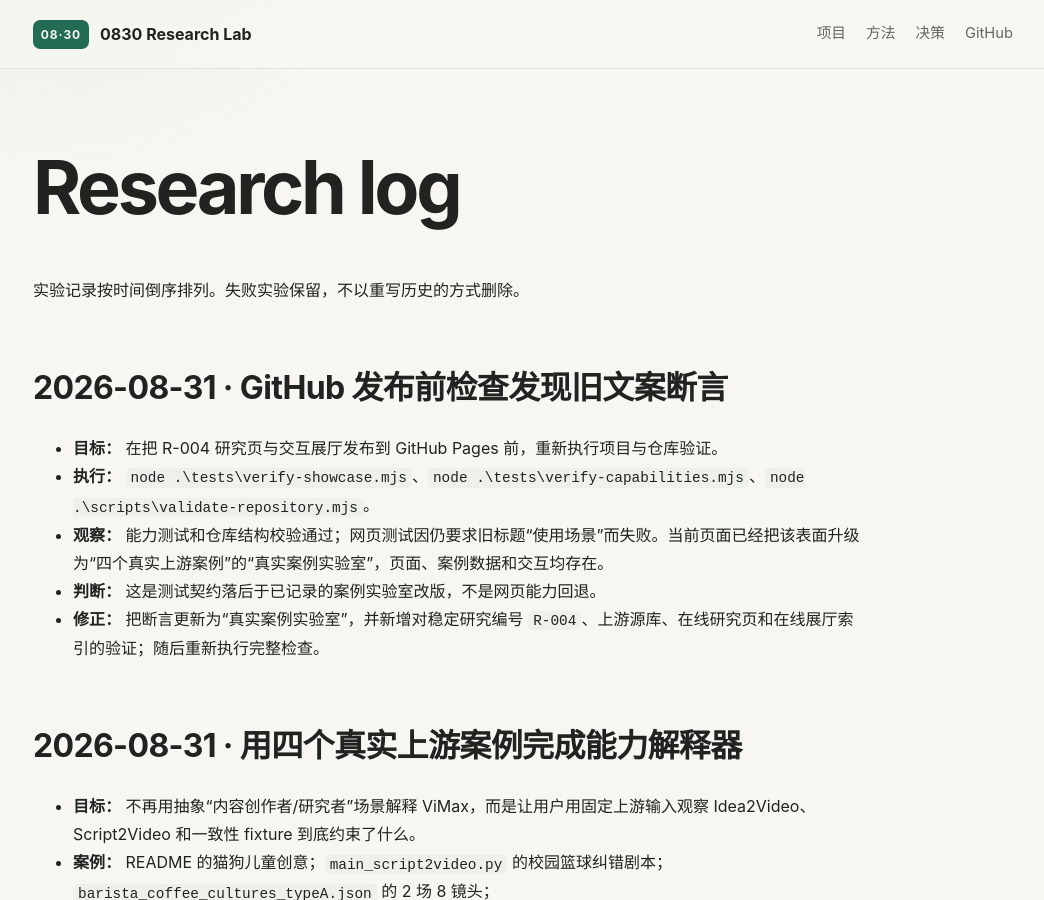
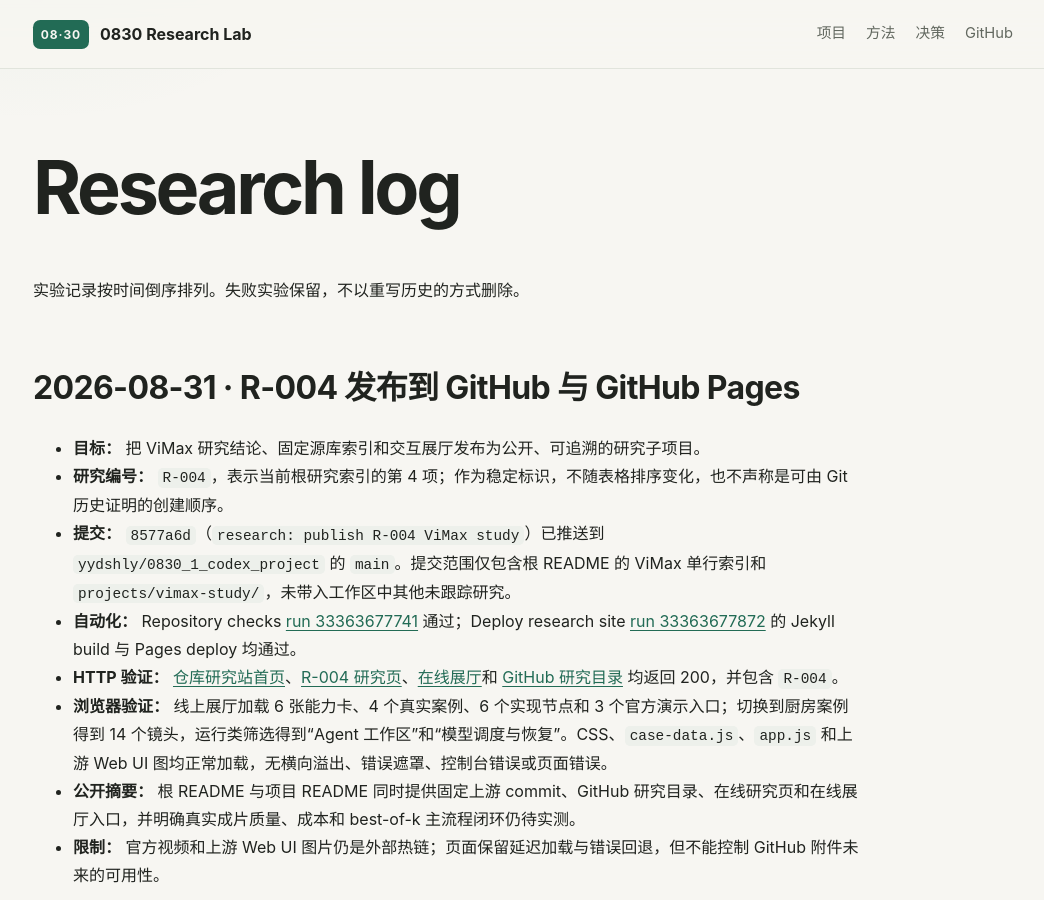
Before and after one commit to yydshly/0830_1_codex_project, a Jekyll site: the page built from projects/vimax-study/research-log.md, in a window 1280 px wide and 900 px high. Shown: the whole window, without its empty margins (117-1161 px from the left). Built offline with Jekyll 4.4.1, drawn with Linux system fonts in a browser that asks for light colours; our own code applies the rules of GitHub Pages for plain Markdown files.

Commit message:
docs: record R-004 publication evidence

```diff
--- a/projects/vimax-study/research-log.md
+++ b/projects/vimax-study/research-log.md
@@ -1,6 +1,17 @@
 # Research log
 
 实验记录按时间倒序排列。失败实验保留，不以重写历史的方式删除。
+
+## 2026-08-31 · R-004 发布到 GitHub 与 GitHub Pages
+
+- **目标：** 把 ViMax 研究结论、固定源库索引和交互展厅发布为公开、可追溯的研究子项目。
+- **研究编号：** `R-004`，表示当前根研究索引的第 4 项；作为稳定标识，不随表格排序变化，也不声称是可由 Git 历史证明的创建顺序。
+- **提交：** `8577a6d`（`research: publish R-004 ViMax study`）已推送到 `yydshly/0830_1_codex_project` 的 `main`。提交范围仅包含根 README 的 ViMax 单行索引和 `projects/vimax-study/`，未带入工作区中其他未跟踪研究。
+- **自动化：** Repository checks [run 33363677741](https://github.com/yydshly/0830_1_codex_project/actions/runs/33363677741) 通过；Deploy research site [run 33363677872](https://github.com/yydshly/0830_1_codex_project/actions/runs/33363677872) 的 Jekyll build 与 Pages deploy 均通过。
+- **HTTP 验证：** [仓库研究站首页](https://yydshly.github.io/0830_1_codex_project/)、[R-004 研究页](https://yydshly.github.io/0830_1_codex_project/projects/vimax-study/)、[在线展厅](https://yydshly.github.io/0830_1_codex_project/projects/vimax-study/showcase/)和 [GitHub 研究目录](https://github.com/yydshly/0830_1_codex_project/tree/main/projects/vimax-study) 均返回 200，并包含 `R-004`。
+- **浏览器验证：** 线上展厅加载 6 张能力卡、4 个真实案例、6 个实现节点和 3 个官方演示入口；切换到厨房案例得到 14 个镜头，运行类筛选得到“Agent 工作区”和“模型调度与恢复”。CSS、`case-data.js`、`app.js` 和上游 Web UI 图均正常加载，无横向溢出、错误遮罩、控制台错误或页面错误。
+- **公开摘要：** 根 README 与项目 README 同时提供固定上游 commit、GitHub 研究目录、在线研究页和在线展厅入口，并明确真实成片质量、成本和 best-of-k 主流程闭环仍待实测。
+- **限制：** 官方视频和上游 Web UI 图片仍是外部热链；页面保留延迟加载与错误回退，但不能控制 GitHub 附件未来的可用性。
 
 ## 2026-08-31 · GitHub 发布前检查发现旧文案断言
 
```
